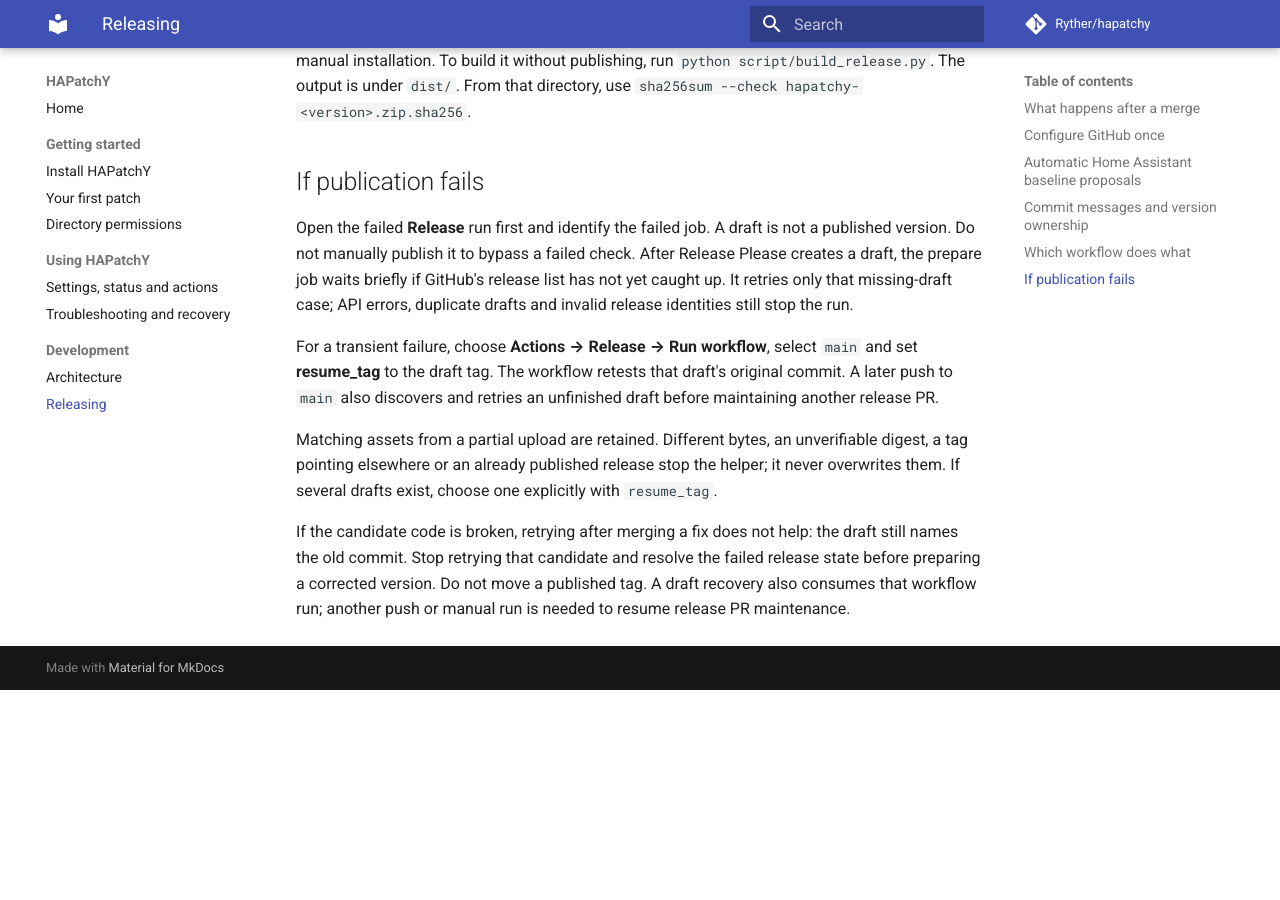
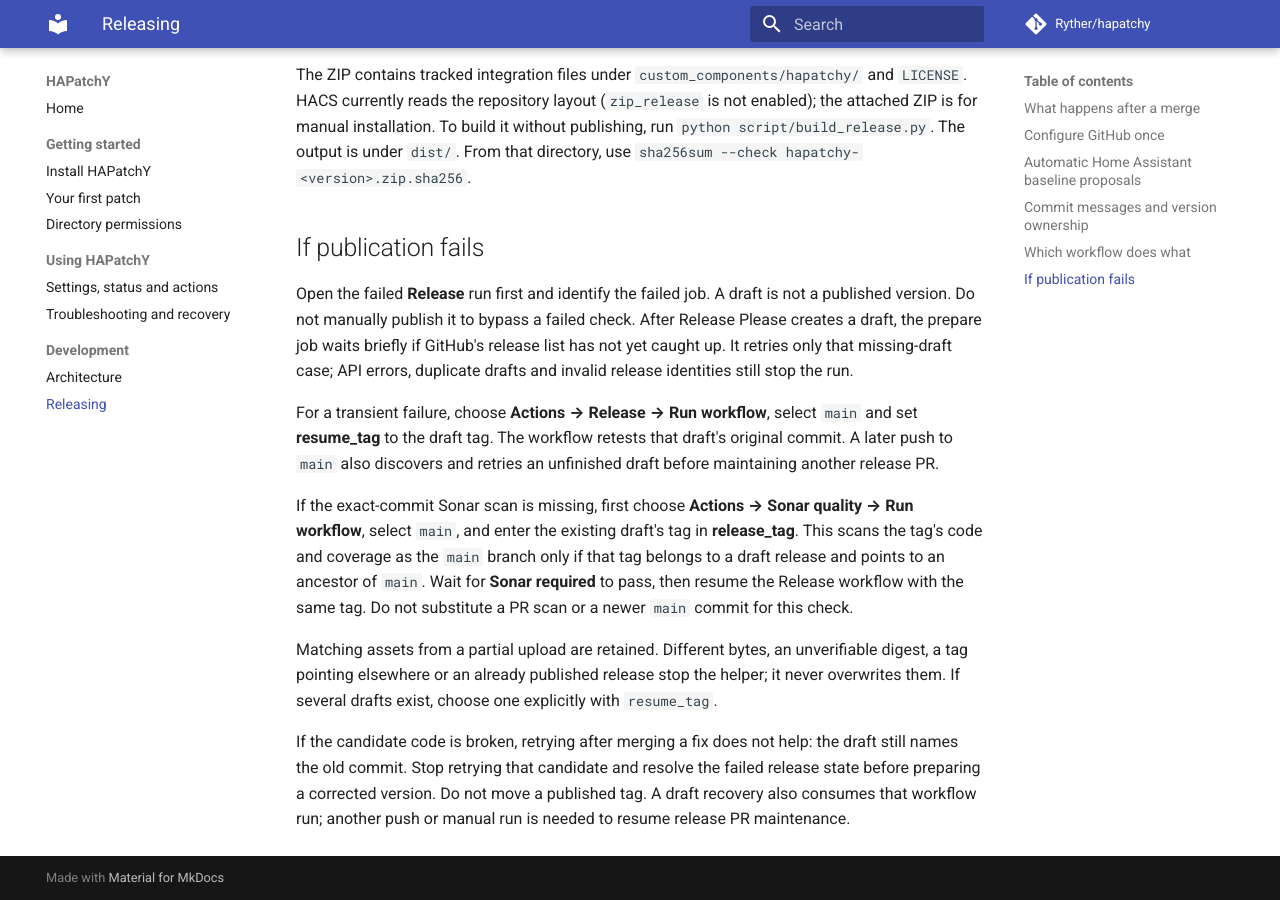
Before and after one commit to Ryther/hapatchy, an MkDocs documentation site: the page built from docs/releasing.md, in a window 1280 px wide and 900 px high, scrolled down 6159 px. Built offline with MkDocs 1.6.1 and Material for MkDocs 9.7.7, drawn with Linux system fonts in a browser that asks for light colours; comment, search, counter and statistics services are not loaded; before the commit the page ends 6849 px from its top, so only the background shows below that; some of the changed text lies outside the part shown.

Commit message:
ci: allow exact draft Sonar scan before release

```diff
--- a/docs/releasing.md
+++ b/docs/releasing.md
@@ -192,6 +192,7 @@ Only stable `vMAJOR.MINOR.PATCH` releases are supported by the publisher today.
 | [tests.yaml](https://github.com/Ryther/hapatchy/blob/main/.github/workflows/tests.yaml) | Push/PR/manual run; lint workflow definitions, scan for secrets, test both HA/Python baselines, and exercise native managed-patch Apply/Revert and denied-target flows in disposable HA on both baselines. Release can supply an exact commit. |
 | [validation.yaml](https://github.com/Ryther/hapatchy/blob/main/.github/workflows/validation.yaml) | Push/PR/manual run; local metadata and hassfest on the checkout, plus HACS repository validation when public. Also called by Release. |
 | [codeql.yaml](https://github.com/Ryther/hapatchy/blob/main/.github/workflows/codeql.yaml) | Push/PR/weekly/manual scan of product Python and our GitHub Actions workflows with the extended security query suite; results appear under GitHub code scanning. It has no release-publishing permission. |
+| [sonar.yaml](https://github.com/Ryther/hapatchy/blob/main/.github/workflows/sonar.yaml) | Push/PR quality scan; a manual run can scan the exact commit of an existing draft release if GitHub did not start a `main` push scan. |
 | [docs.yaml](https://github.com/Ryther/hapatchy/blob/main/.github/workflows/docs.yaml) | PR and `main` build of the documentation site with strict link validation; a `main` push or manual run publishes to GitHub Pages when Pages uses GitHub Actions and `DOCS_PAGES_ENABLED=true`. |
 | [release.yaml](https://github.com/Ryther/hapatchy/blob/main/.github/workflows/release.yaml) | Push to `main` or manual run on `main`; maintain the release PR, then validate its merged candidate, require a clean exact-commit Sonar security result, and publish. |
 | [update-ha-baseline.yaml](https://github.com/Ryther/hapatchy/blob/main/.github/workflows/update-ha-baseline.yaml) | Schedule/manual run on trusted `main`; propose the newest compatible recent HA lock pair in one PR. |
@@ -262,6 +263,13 @@ For a transient failure, choose **Actions → Release → Run workflow**, select
 original commit. A later push to `main` also discovers and retries an unfinished
 draft before maintaining another release PR.
 
+If the exact-commit Sonar scan is missing, first choose **Actions → Sonar quality
+→ Run workflow**, select `main`, and enter the existing draft's tag in
+**release_tag**. This scans the tag's code and coverage as the `main` branch
+only if that tag belongs to a draft release and points to an ancestor of `main`.
+Wait for **Sonar required** to pass, then resume the Release workflow with the
+same tag. Do not substitute a PR scan or a newer `main` commit for this check.
+
 Matching assets from a partial upload are retained. Different bytes, an
 unverifiable digest, a tag pointing elsewhere or an already published release
 stop the helper; it never overwrites them. If several drafts exist, choose one
```
Also changed, not shown: 3 other files.
